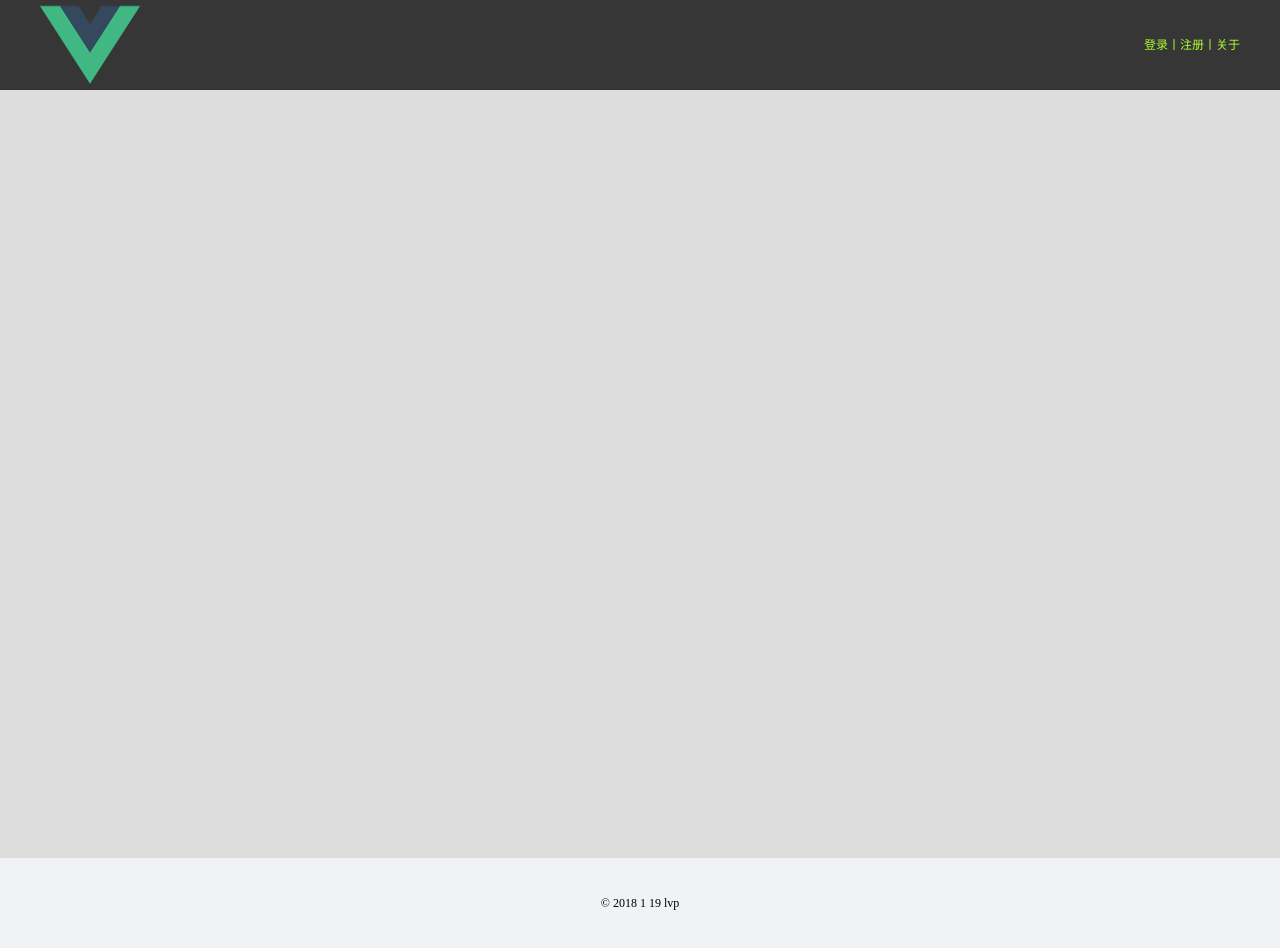
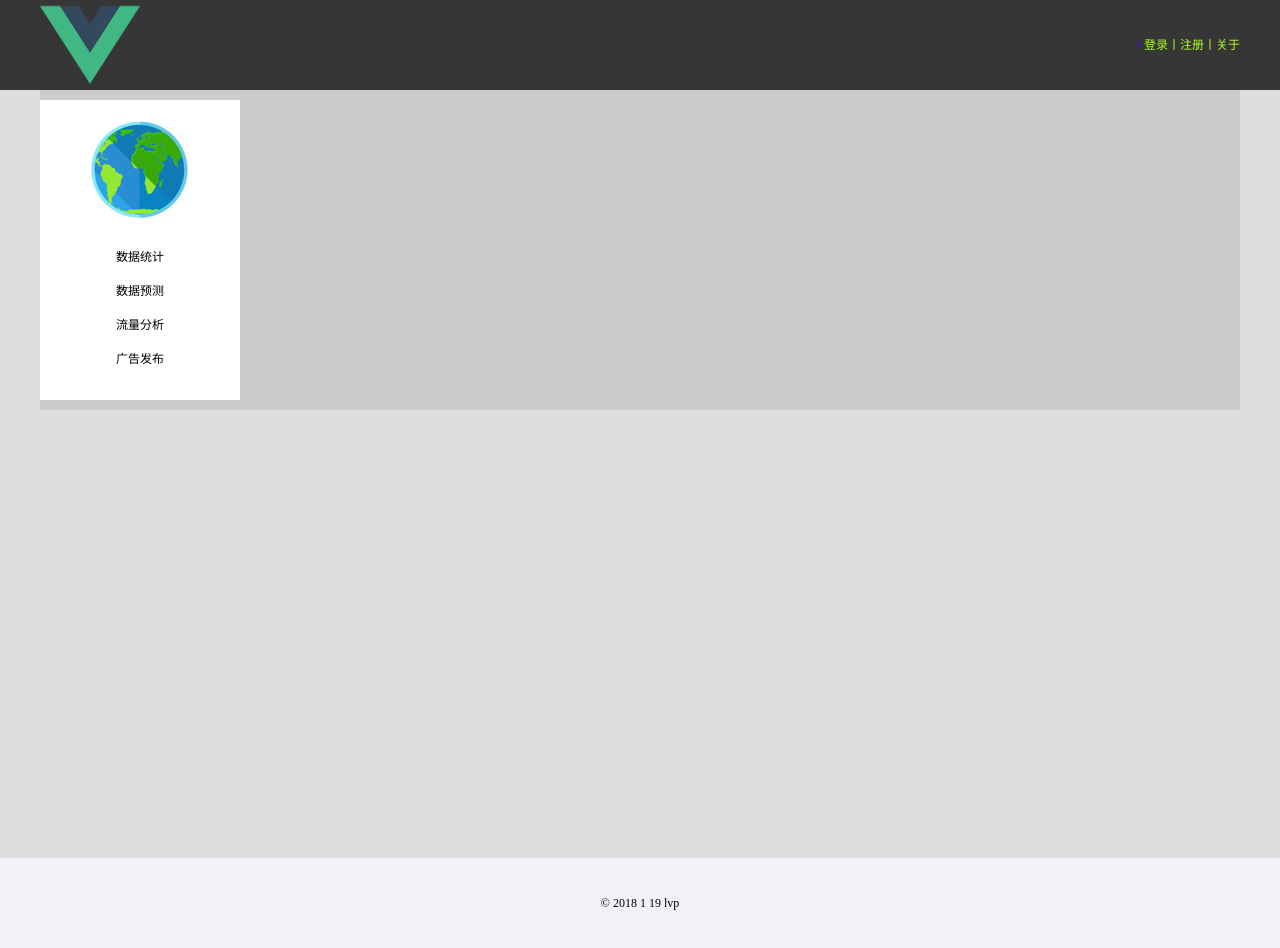
Before and after one commit to lvpengpeng/lvp_adimn, a Vue app: page /detail in a window 1280 px wide. Built offline with nearby package versions, Linux system fonts and the light colour scheme; no server answers.

Commit message:
detail页

```diff
--- /dev/null
+++ b/src/pages/OrderListPage.vue
@@ -0,0 +1,32 @@
+<template>
+    <div class="index-wrap">
+
+    </div>
+</template>
+
+<script>
+  import axios from "axios"
+    export default {
+      data(){
+        return {
+
+        }
+      },
+      created: function () {
+
+      },
+      components:{
+
+      }
+    }
+</script>
+
+<style scoped lang="scss">
+.index-wrap{
+  width: 1200px;
+  height: 100%;
+  margin: 15px auto 0;
+  background: #fff;
+}
+
+</style>
--- /dev/null
+++ b/src/pages/detail.vue
@@ -0,0 +1,91 @@
+<template>
+  <div class="detail-wrap">
+    <div class="detail-wrap-left">
+      <img :src="productIcon" alt="">
+      <ul>
+        <router-link v-for="item in products" :to="{path:item.path}" tag="li" active-class="active"> {{item.name}}</router-link>
+      </ul>
+    </div>
+    <div class="detail-wrap-right">
+      <keep-alive>
+        <router-view></router-view>
+      </keep-alive>
+    </div>
+  </div>
+</template>
+
+<script>
+  export default {
+    data () {
+      return {
+        products: [
+          {
+            name: '数据统计',
+            path: 'count',
+            icon: require('../assets/images/1.png'),
+            active: false
+          },
+          {
+            name: '数据预测',
+            path: 'forecast',
+            active: false
+          },
+          {
+            name: '流量分析',
+            path: 'analysis',
+            active: false
+          },
+          {
+            name: '广告发布',
+            path: 'publish',
+            active: false
+          }
+        ],
+        imgMap: {
+          '/detail/count': require("../assets/images/1.png"),
+          '/detail/forecast': require("../assets/images/2.png"),
+          '/detail/analysis': require("../assets/images/3.png"),
+          '/detail/publish': require("../assets/images/4.png")
+        }
+      }
+    },
+    computed: {
+      productIcon () {
+        return this.imgMap['/detail/count']
+      }
+    }
+  }
+</script>
+
+<style scoped lang="scss">
+  .detail-wrap{
+    width: 1200px;
+    padding:10px 0;
+    background: #ccc;
+    margin:0 auto;
+    .detail-wrap-left{
+      width:200px;
+      height:300px;
+      background:#fff;
+      overflow:hidden;
+      img{
+        display: block;
+        /*width: 100px;*/
+        /*height:100px;*/
+        margin:20px auto;
+      }
+      ul{
+        li{
+          width:200px;
+          height: 34px;
+          line-height:34px;
+          text-align:center;
+        }
+        li:hover {
+          background: #4fc08d;
+          color: #fff;
+        }
+      }
+    }
+  }
+</style>
--- /dev/null
+++ b/src/pages/detail/analysis.vue
@@ -0,0 +1,11 @@
+<template>
+    <h1>123</h1>
+</template>
+
+<script>
+    export default {}
+</script>
+
+<style scoped>
+
+</style>
```
Also changed, not shown: src/router/index.js (+18 -1 lines).
